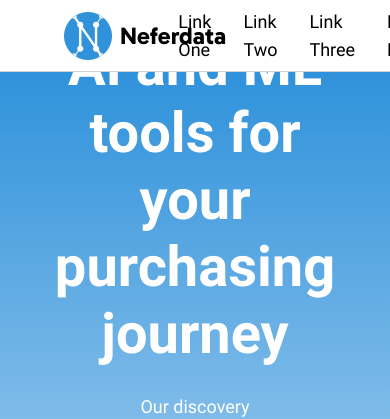
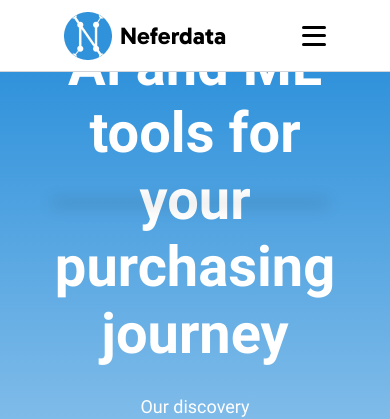
Before and after one commit to Hamdysaad20/NeferData_LandingPages, a React (Vite) app: page / in a window 390 px wide. Shown: the top 419 px of the page. Built offline with nearby package versions, Linux system fonts and the light colour scheme.

Commit message:
Navbar responsive

```diff
--- a/src/Components/Navbar/Navbar.jsx
+++ b/src/Components/Navbar/Navbar.jsx
@@ -1,8 +1,8 @@
 import React from 'react';
-import PropTypes from 'prop-types';
 import logoImg from '../../assets/Images/image 7.png';
 import PrimaryButton from '../Button/PrimaryButton';
 import NavbarLink from './NavbarLink';
+import { useState } from 'react';
 
 // Define navigation links and their configurations as constants out of Navbar component for better performance
 const LINKS = [
@@ -24,10 +24,14 @@ const LINKS = [
 
 // Functional component for Navbar
 const Navbar = () => {
+  const [isSideBarActive, setSideBarActivate] = useState(false);
+
+  const toggleSideBarActivate = () => {setSideBarActivate(!isSideBarActive)};
+
   return (
     // Main navigation wrapper with role value for better semantics and accessibility
     <nav
-      className="fixed top-0 w-full bg-white h-[72px] font-roboto z-50 flex justify-between items-center px-16 border-b border-gray-300"
+      className="fixed top-0 w-screen bg-white h-[72px] font-roboto z-50 flex justify-between items-center px-16 border-b border-gray-300"
       role="navigation"
     >
       {/* Logo */}
@@ -37,9 +41,31 @@ const Navbar = () => {
       </div>
 
       {/* Navigation Links and Action Button  */}
-      <div className='flex gap-8'>
+      <div className='hidden lg:flex gap-8'>
         {/* Navigation Links */}
         <div className='flex items-center gap-8 text-lg capitalize'>
+          {LINKS.map((link, idx) => (
+            <NavbarLink main={link.main} links={link.subLinks} key={idx} hasDropDown={link.hasDropDown} />
+          ))}
+        </div>
+
+        {/* Call To Action (CTA) Button */}
+        <PrimaryButton onClick={null} title='Sign Up' />
+      </div>
+
+      <button className={`max-lg:flex hidden flex-col w-6 justify-between h-5 overflow-hidden`} onClick={toggleSideBarActivate}>
+        <span className={`h-[3px] w-full bg-black rounded-sm transition-all ${isSideBarActive?'rotate-45 translate-y-[8px]':'rotate-0 translate-y-0'}`}></span>
+        <span className={`h-[3px] w-full bg-black rounded-sm transition-all ${isSideBarActive?'translate-x-full':'translate-0-full'}`}></span>
+        <span className={`h-[3px] w-full bg-black rounded-sm transition-all ${isSideBarActive?'-rotate-45 -translate-y-[8px]':'rotate-0 translate-y-0'}`}></span>
+      </button>
+
+      {/*
+        The total hieght is 44px for btn and 16px for gap, 40px for link, padding top and buttom 32px
+        44 + 16 + 4 * 40 + 32 = 252px = 16rem = h-64
+      */}
+      <div className={`hidden max-lg:flex flex-col gap-4 rounded-lg absolute right-16 top-full bg-white shadow-custom-light p-4 z-40 ${isSideBarActive?'h-64 translate-y-0':'h-0 py-0 translate-y-32'} overflow-hidden transition-all`}>
+        {/* Navigation Links */}
+        <div className='flex items-center justify-start flex-col w-[15rem] text-lg capitalize'>
           {LINKS.map((link, idx) => (
             <NavbarLink main={link.main} links={link.subLinks} key={idx} hasDropDown={link.hasDropDown} />
           ))}
@@ -52,8 +78,4 @@ const Navbar = () => {
   );
 }
 
-Navbar.propTypes = {
-  links: PropTypes.arrayOf(PropTypes.object),
-}
-
 export default Navbar;
--- a/src/Components/Navbar/NavbarLink.jsx
+++ b/src/Components/Navbar/NavbarLink.jsx
@@ -1,24 +1,25 @@
-// Import necessary dependencies
+// Import dependencies
 import React, { useState } from 'react';
 import PropTypes from 'prop-types';
 
-// NavLink component
+// react component for every Navbar Link
 const NavbarLink = ({ links, main, hasDropDown }) => {
+  // Set state for dropdown active flag
   const [isDropActive, setDropActive] = useState(false);
 
+  // Function to toggle dropdown visibility
   const toggleMenu = () => setDropActive(prevState => !prevState);
 
   return (
-    <div className='relative flex items-center cursor-pointer h-6' role="menu">
-      {/* Main Link */}
+    <div className='relative flex items-center justify-center cursor-pointer max-lg:py-5 h-6 max-lg:w-full text-center' role="menu">
+      {/* Display the main link */}
       <a
         href={main.link}
-        className='relative'
         aria-label={main.title}
       >
         {main.title}
       </a>
-      {/* Dropdown Menu */}
+      {/* Check and display dropdown if present */}
       {hasDropDown && (
         <>
           <button
@@ -28,7 +29,7 @@ const NavbarLink = ({ links, main, hasDropDown }) => {
             aria-expanded={isDropActive}
             aria-controls="dropdownMenu"
           >
-            {/* SVG Down Arrow */}
+            {/* SVG Arrow*/}
             <svg
               xmlns="http://www.w3.org/2000/svg"
               width="24"
@@ -38,18 +39,16 @@ const NavbarLink = ({ links, main, hasDropDown }) => {
               aria-hidden="true"
               className={`transition-all ${!isDropActive?'rotate-0':'-rotate-180'}`}
             >
-
-            {/* SVG Paths */}
-            <path fill-rule="evenodd" clip-rule="evenodd" d="M12.3977 15.6629C12.178 15.8826 11.8219 15.8826 11.6022 15.6629L5.86739 9.92804C5.64772 9.70837 5.64772 9.35227 5.86739 9.13259L6.13256 8.86739C6.35222 8.64772 6.70838 8.64772 6.92805 8.86739L12 13.9393L17.0719 8.86739C17.2916 8.64772 17.6477 8.64772 17.8674 8.86739L18.1326 9.13259C18.3522 9.35227 18.3522 9.70837 18.1326 9.92804L12.3977 15.6629Z" fill="black" />
+              <path fill-rule="evenodd" clip-rule="evenodd" d="M12.3977 15.6629C12.178 15.8826 11.8219 15.8826 11.6022 15.6629L5.86739 9.92804C5.64772 9.70837 5.64772 9.35227 5.86739 9.13259L6.13256 8.86739C6.35222 8.64772 6.70838 8.64772 6.92805 8.86739L12 13.9393L17.0719 8.86739C17.2916 8.64772 17.6477 8.64772 17.8674 8.86739L18.1326 9.13259C18.3522 9.35227 18.3522 9.70837 18.1326 9.92804L12.3977 15.6629Z" fill="black" />
             </svg>
           </button>
           <ul
             id="dropdownMenu"
-            className={`absolute w-full top-8 left-0 bg-gray-300 rounded-sm ${isDropActive ? `h-${links.length*6} pt-2 pb-4 translate-y-0` :'h-0 py-0 -translate-y-2'} transition-all flex flex-col overflow-hidden`}
             role='menu'
             aria-hidden={!isDropActive}
+            className={`absolute w-full top-8 left-0 max-lg:left-[calc(-100%-1rem)] max-lg:top-0 bg-gray-300 rounded-sm ${isDropActive ? `h-${links.length*6} pt-2 pb-4 translate-y-0` :'h-0 py-0 -translate-y-2'} transition-all flex flex-col overflow-hidden`}
           >
-            {/* Menu items */}
+            {/* Display menu items */}
             {links.map((link, idx) => (
               <li key={idx} role="menuitem" className='transition-all hover:bg-white/40 bg-transparent w-full px-2'>
                 <a href={link.link} aria-label={link.title} className="text-sm">
@@ -67,7 +66,7 @@ const NavbarLink = ({ links, main, hasDropDown }) => {
 NavbarLink.propTypes = {
   links: PropTypes.array.isRequired,
   main: PropTypes.object.isRequired,
-  dropDown: PropTypes.bool.isRequired
+  hasDropDown: PropTypes.bool.isRequired
 };
 
 export default NavbarLink;
--- a/src/Pages/App.jsx
+++ b/src/Pages/App.jsx
@@ -13,7 +13,6 @@ import video1 from '../assets/Videos/video1.mp4';
 import video2 from '../assets/Videos/video2.mp4';
 
 const App = () => {
-  // Kept these data variables separately for clean coding, and can be refactored to separate json file if they grow more
   const productData = {
     subTitle: 'CHOOSE THE RIGHT TOOL WITH CONFIDENCE',
     title: 'Product Evaluation Tool',
```
